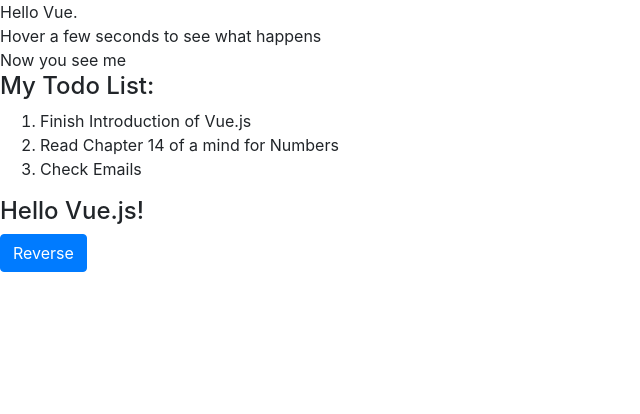
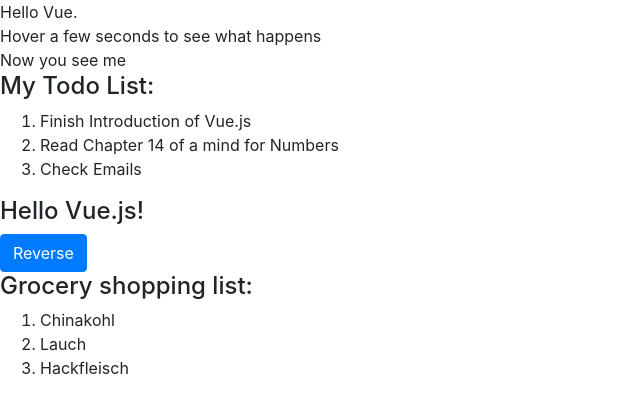
Before and after one commit to ning-cai/Vue-Dojo, a plain HTML site: page helloVue.html in a window 1280 px wide. Shown: the whole page, without its empty margins (0-640 px from the left). Drawn offline with nearby package versions, Linux system fonts and the light colour scheme.

Commit message:
Feature: create first Vue component

```diff
--- a/helloVue.html
+++ b/helloVue.html
@@ -15,7 +15,6 @@
       integrity="sha384-MCw98/SFnGE8fJT3GXwEOngsV7Zt27NXFoaoApmYm81iuXoPkFOJwJ8ERdknLPMO"
       crossorigin="anonymous"
     />
-
     <title>Hello, world!</title>
   </head>
   <body>
@@ -36,7 +35,17 @@
         Reverse
       </button>
     </div>
-
+    <!-- Vue Components -->
+    <div id="component">
+      <h4>{{ label }}</h4>
+      <ol>
+        <shopping-list
+          v-for="element in shoppingList"
+          v-bind:elem="element"
+          v-bind:key="element.id"
+        ></shopping-list>
+      </ol>
+    </div>
     <!-- production version, optimized for size and speed -->
     <script src="https://cdn.jsdelivr.net/npm/vue"></script>
     <script src="helloVue.js"></script>
--- a/helloVue.js
+++ b/helloVue.js
@@ -44,3 +44,20 @@
     }
   }
 });
+
+Vue.component("shopping-list", {
+  props: ["elem"],
+  template: "<li>{{elem.item}}</li>"
+});
+
+const appComponent = new Vue({
+  el: "#component",
+  data: {
+    label: "Grocery shopping list:",
+    shoppingList: [
+      { id: 0, item: "Chinakohl" },
+      { id: 1, item: "Lauch" },
+      { id: 2, item: "Hackfleisch" }
+    ]
+  }
+});
```
